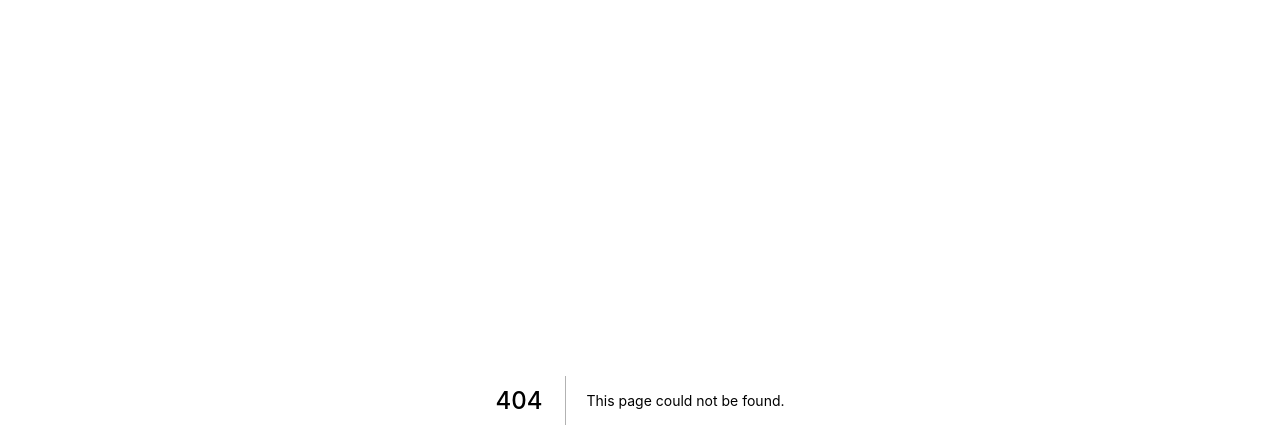
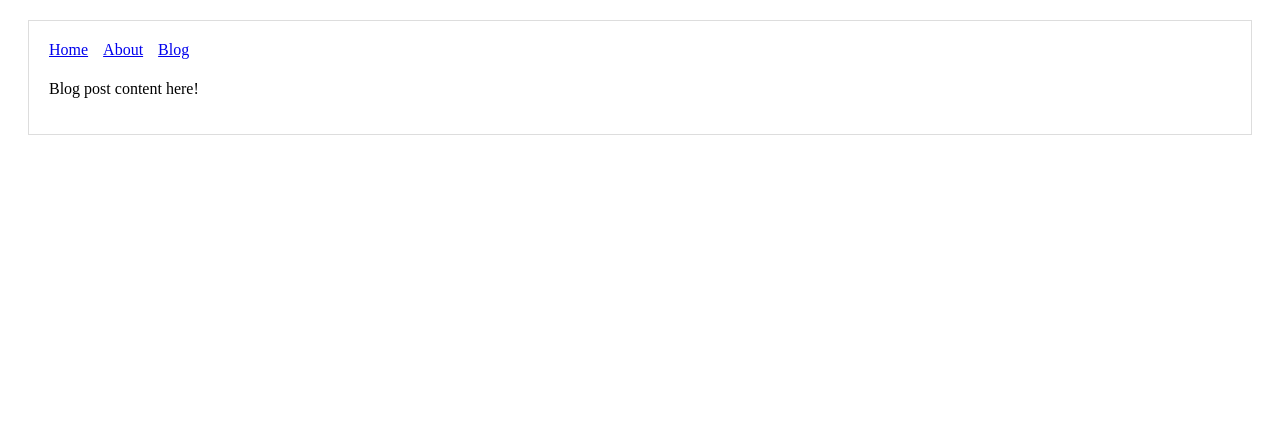
Before and after one commit to nicholaspretorius/headless-wp, a Next.js app: page /post in a window 1280 px wide. Before the commit this address had no page. Shown: the top 448 px of the page. Built offline with nearby package versions, Linux system fonts and the light colour scheme.

Commit message:
feat: Add post content component

```diff
--- /dev/null
+++ b/pages/post.js
@@ -0,0 +1,15 @@
+import { useRouter } from "next/router";
+import Layout from "./../components/Layout";
+
+const Page = () => {
+  const router = useRouter();
+
+  return (
+    <Layout>
+      <h1>{router.query.title}</h1>
+      <p>Blog post content here!</p>
+    </Layout>
+  );
+};
+
+export default Page;
```
